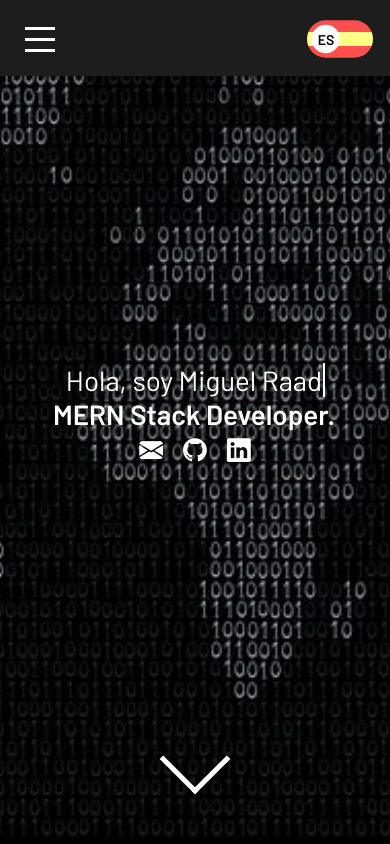
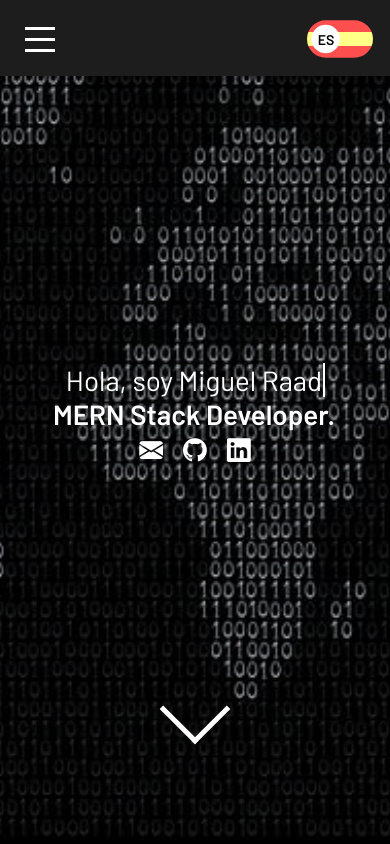
Before and after one commit to miguelraad28/portfolio, a React (Create React App) app: page / in a window 390 px wide. Shown: the top 844 px of the page. Built offline with nearby package versions, Linux system fonts and the light colour scheme.

Commit message:
Responsive <3

```diff
--- a/src/components/Home/Home.scss
+++ b/src/components/Home/Home.scss
@@ -211,3 +211,8 @@
         }
     }
 }
+@media (max-width: 670px) {
+    .arrowContainer{
+        translate: 0 -320% ! important;
+    }
+}
```
